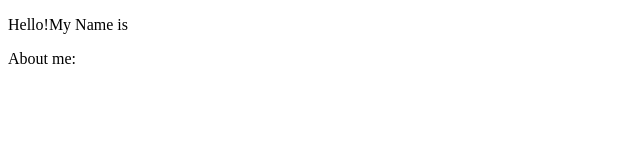
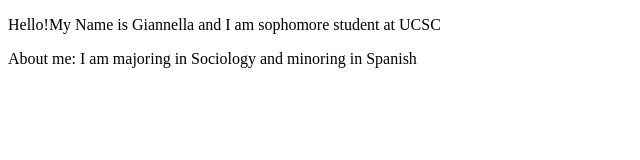
Before and after one commit to gguerrero03/Website, a plain HTML site: page index.html in a window 1280 px wide. Shown: the whole page, without its empty margins (0-640 px from the left). Drawn offline with Linux system fonts and the light colour scheme.

Commit message:
Update index.html

```diff
--- a/index.html
+++ b/index.html
@@ -4,7 +4,7 @@
 <title>My Personal Website</title>
 </head>
 <body>
-<p>Hello!My Name is</p>
-<p>About me: </p>
+<p>Hello!My Name is Giannella and I am sophomore student at UCSC</p>
+<p>About me: I am majoring in Sociology and minoring in Spanish</p>
 </body>
 </html>
```
